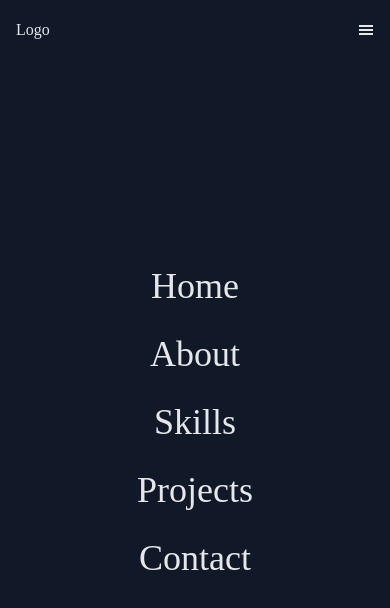
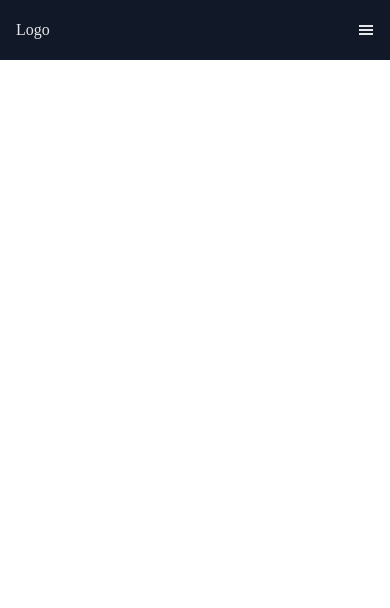
Before and after one commit to uoa-aron527/know-about-me, a React (Create React App) app: page / in a window 390 px wide. Shown: the top 608 px of the page. Built offline with nearby package versions, Linux system fonts and the light colour scheme.

Commit message:
State logic completed to switch visibility of menubar on icon clicks

```diff
--- a/src/components/Navbar.tsx
+++ b/src/components/Navbar.tsx
@@ -25,7 +25,7 @@ const Navbar: React.FC<NavbarProps> = () => {
 
         {/* Smaller screen view (mobile) */}
 
-        <ul className= 'md:hidden absolute top-0 left-0 w-full h-screen bg-gray-900 px-4 text-gray-200 flex flex-col justify-center items-center'>
+        <ul className= {!navVisible ? 'hidden' : 'absolute top-0 left-0 w-full h-screen bg-gray-900 px-4 text-gray-200 flex flex-col justify-center items-center'}>
           <li className='py-[14px] text-4xl mb-2'> Home </li>
           <li className='py-[14px] text-4xl mb-2'> About </li>
           <li className='py-[14px] text-4xl mb-2'> Skills </li>
```
